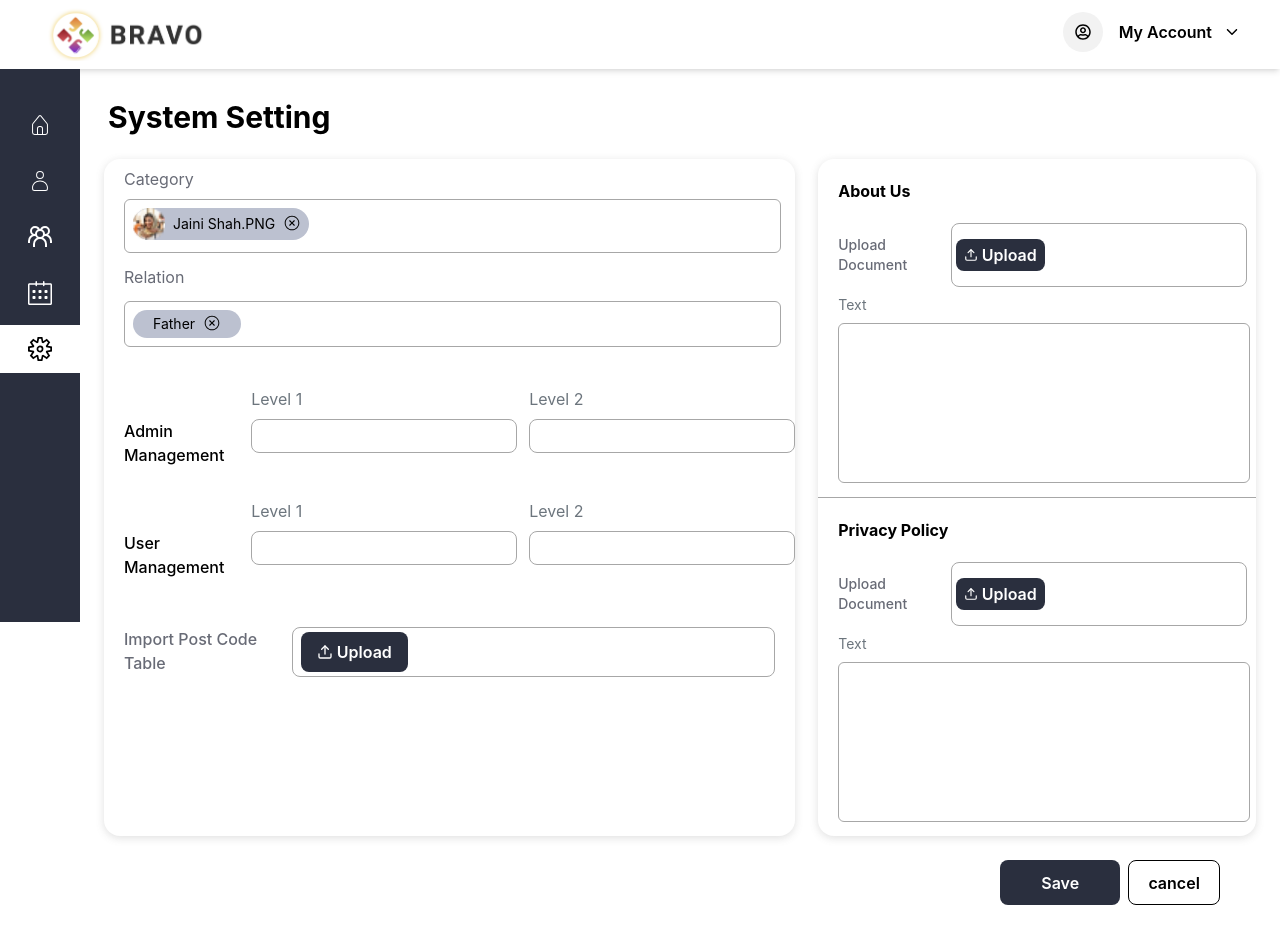
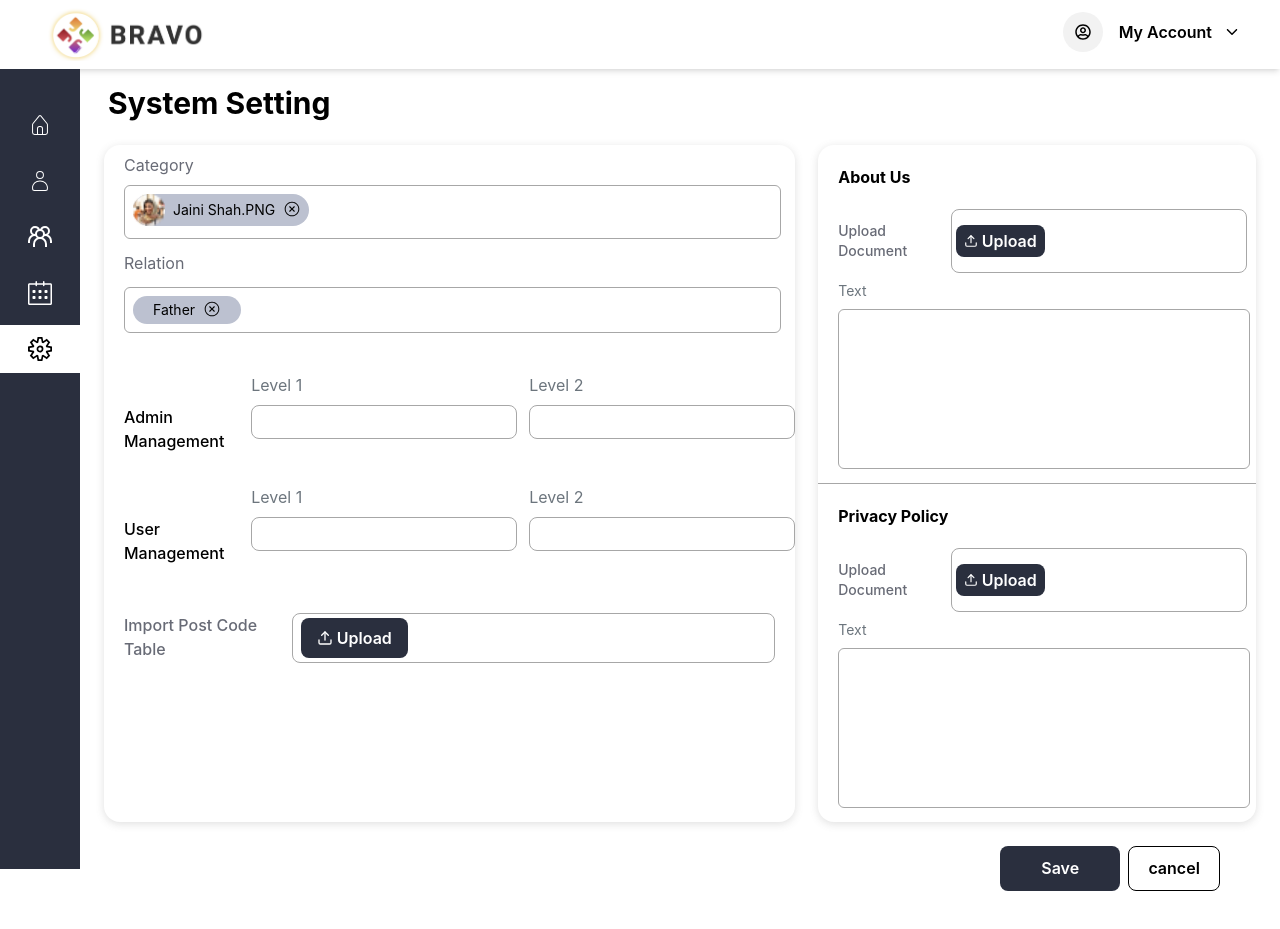
Before and after one commit to Impactmindz-Tech/bravo, a React (Vite) app: page /systemsetting in a window 1280 px wide. Built offline with nearby package versions, Linux system fonts and the light colour scheme.

Commit message:
system setting space fix

```diff
--- a/src/SystemSetting.jsx
+++ b/src/SystemSetting.jsx
@@ -37,7 +37,7 @@ export default function SystemSetting() {
         <NavBar />
 
         {/* right side section */}
-        <div className="w-[90%] m-auto h-[41vw] sm:m-0 md:m-0 sm:mx-2">
+        <div className="w-[90%] m-auto h-[41vw] sm:m-0 md:m-0 sm:mx-2 my-0">
 
         <div className="sm:max-h-[90vh]  sm:overflow-hidden sm:overflow-y-auto mainFormSection pb-2 md:max-h-[90vh]  md:overflow-hidden md:overflow-y-auto">
 
--- a/src/components/NavBar/NavBar.jsx
+++ b/src/components/NavBar/NavBar.jsx
@@ -9,7 +9,7 @@ export default function NavBar() {
   const location = useLocation();
   return (<>
 
-    <nav className="flex justify-center bg-blue-900 h-[43.24vw] w-[80px] sm:h-[100vh]  sm:w-[10%] md:h-[100vh] md:w-[10%] ">
+    <nav className="flex justify-center bg-blue-900 h-screen w-[80px] sm:h-[100vh]  sm:w-[10%] md:h-[100vh] md:w-[10%] ">
       <ul className="mt-8 w-full">
         <Link to="/" className="text-gray-950 text-2xl hover:text-gray-950 sm:text-sm md:text-2xl">
           <li
```
